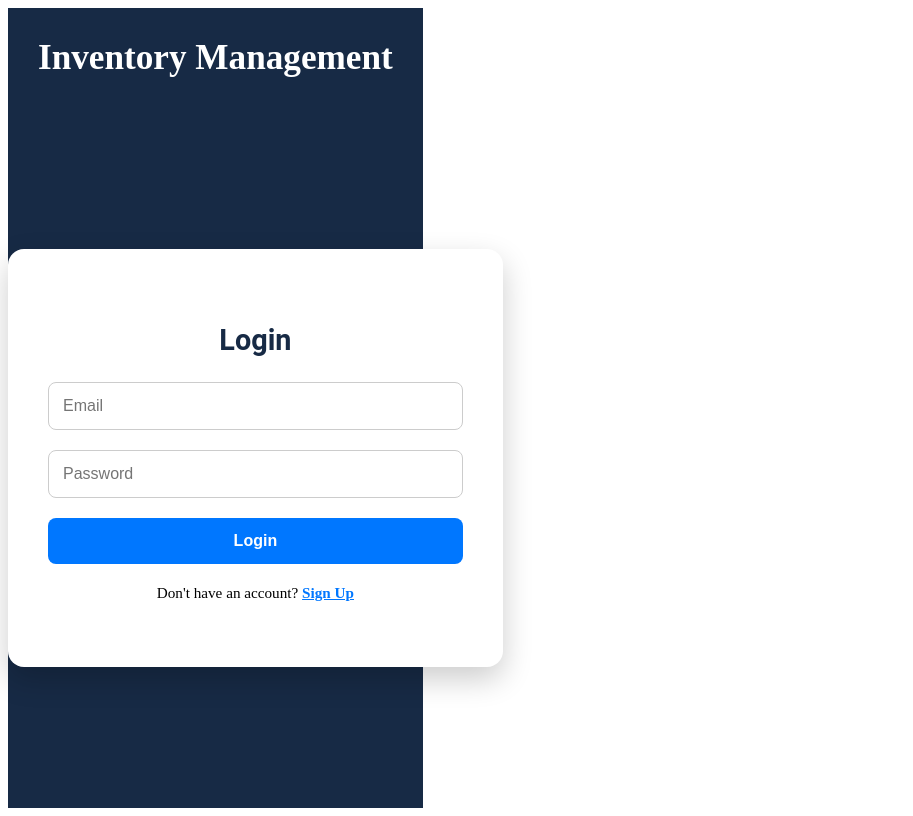
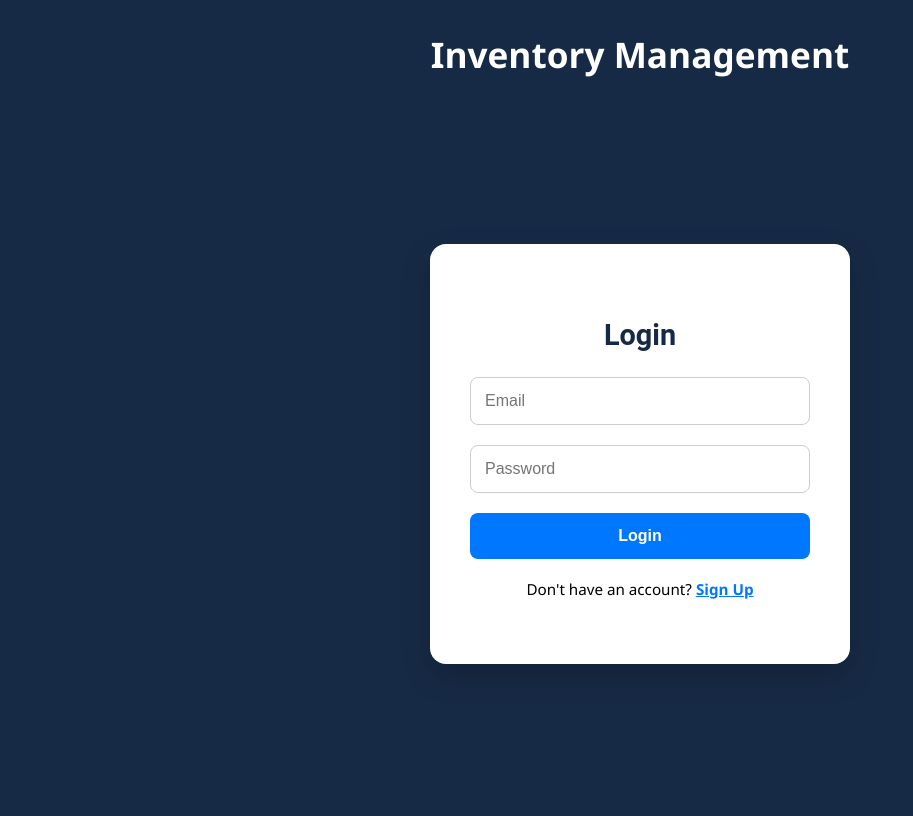
Before and after one commit to jeanran/INVENTORY-MANAGEMENT, a React (Vite) app: page / in a window 1280 px wide. Shown: the whole page, without its empty margins (0-913 px from the left). Built offline with nearby package versions, Linux system fonts and the light colour scheme.

Commit message:
initial commit

```diff
--- a/src/App.css
+++ b/src/App.css
@@ -1,51 +1,22 @@
-.app-container {
+body {
+  font-family: 'Segoe UI', sans-serif;
+  background-color: #172a45;
+  margin: 0;
+  padding: 0;
+  height: 100%;
   display: flex;
-  height: 100vh;
+  justify-content: center;
+  align-items: center;
+
+*{
+  box-sizing: border-box;
 }
+}
+h1 {
 
-.sidebar {
-  width: 200px;
-  background-color: #f4f4f4;
-  padding: 1rem;
-  box-shadow: 2px 0 5px rgba(0, 0, 0, 0.1);
+  color: #ffffff;
+  font-size: 2rem;
 }
-
-.nav-links {
-  display: flex;
-  flex-direction: column;
+.App {
+  text-align: center;
 }
-
-.nav-link {
-  padding: 0.5rem 1rem;
-  text-decoration: none;
-  color: #333;
-  transition: background-color 0.3s;
-}
-
-.nav-link:hover {
-  background-color: #e0e0e0;
-}
-
-.active {
-  background-color: #28495f;
-  color: white;
-}
-
-.logout-button {
-  margin-top: 1rem;
-  padding: 0.5rem;
-  background-color: #28495f;
-  color: white;
-  border: none;
-  border-radius: 5px;
-  cursor: pointer;
-}
-
-.main-content {
-  flex: 1;
-  padding: 2rem;
-  display: flex;
-  flex-direction: column;
-  align-items: center; /* Center the dashboard */
-  justify-content: center; /* Center the dashboard */
-}
```
